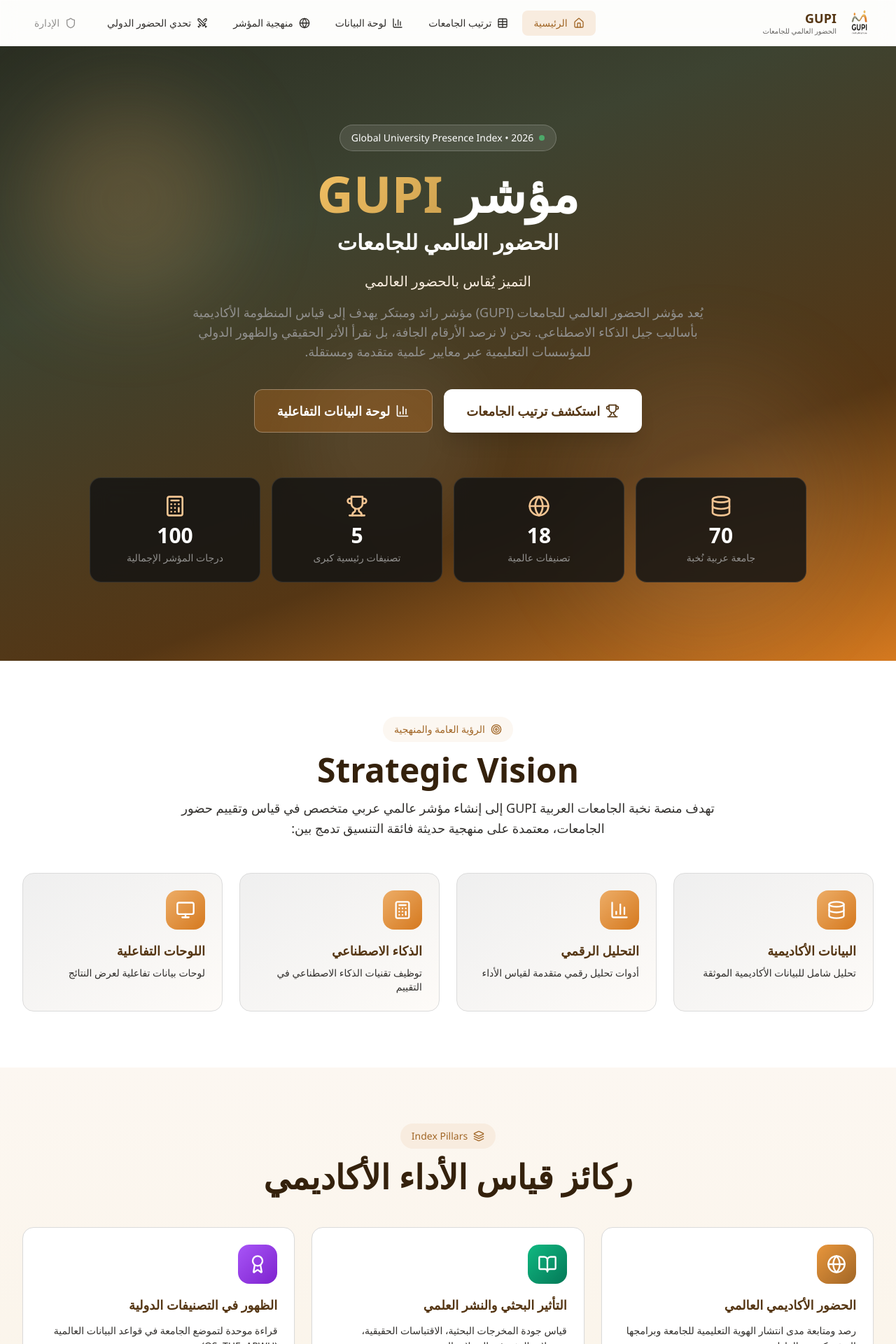
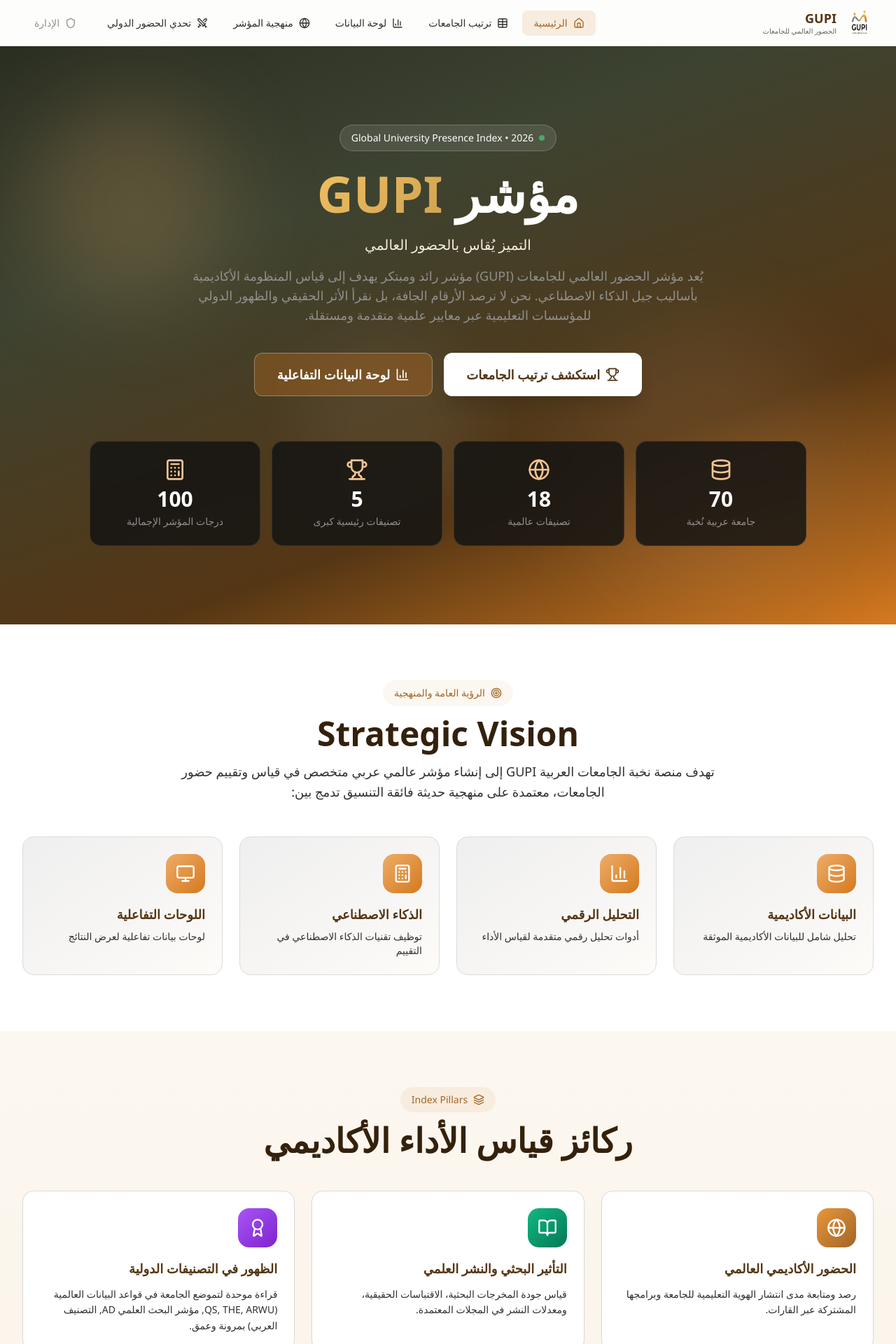
Before and after one commit to h-abar/GUPI-University-Ranking, a Next.js app: page / in a window 1280 px wide. Shown: the top 1920 px of the page at 70% size. Built offline with nearby package versions, Linux system fonts and the light colour scheme.

Commit message:
Update homepage: fix descriptions (18 rankings, 5 excellence, AD+Arabic), remove hero subtitle

```diff
--- a/app/(public)/page.js
+++ b/app/(public)/page.js
@@ -24,12 +24,9 @@ export default function HomePage() {
               <span className="text-sm font-medium">Global University Presence Index • 2026</span>
             </div>
 
-            <h1 className="text-5xl md:text-7xl font-display font-black mb-4 animate-fade-in-up" style={{ animationDelay: '0.1s' }}>
+            <h1 className="text-5xl md:text-7xl font-display font-black mb-6 animate-fade-in-up" style={{ animationDelay: '0.1s' }}>
               مؤشر <span className="gold-text">GUPI</span>
             </h1>
-            <p className="text-2xl md:text-3xl font-display font-bold mb-6 animate-fade-in-up" style={{ animationDelay: '0.2s' }}>
-              الحضور العالمي للجامعات
-            </p>
             <p className="text-lg md:text-xl text-gupi-orange-100 mb-4 animate-fade-in-up" style={{ animationDelay: '0.3s' }}>
               التميز يُقاس بالحضور العالمي
             </p>
@@ -148,7 +145,7 @@ export default function HomePage() {
               {
                 title: 'الظهور في التصنيفات الدولية',
                 icon: Award,
-                desc: 'قراءة موحدة لتموضع الجامعة في قواعد البيانات العالمية (QS, THE, ARWU) بمرونة وعمق.',
+                desc: 'قراءة موحدة لتموضع الجامعة في قواعد البيانات العالمية (QS, THE, ARWU, مؤشر البحث العلمي AD, التصنيف العربي) بمرونة وعمق.',
                 color: 'from-purple-500 to-purple-700',
               },
               {
@@ -373,7 +370,7 @@ export default function HomePage() {
             {[
               {
                 title: 'الحيادية والتوازن',
-                desc: 'استخدام 7 تصنيفات متنوعة للحد التام من التحيز لصالح أي فلسفة تصنيفية واحدة.',
+                desc: 'استخدام 18 تصنيفات متنوعة للحد التام من التحيز لصالح أي فلسفة تصنيفية واحدة.',
                 icon: Shield,
               },
               {
@@ -383,7 +380,7 @@ export default function HomePage() {
               },
               {
                 title: 'مكافأة الجودة والتميز',
-                desc: 'عدم الاكتفاء بالظهور الشكلي وإضافة نقاط تقديرية للتميز في التصنيفات الثلاثة الأكثر تأثيراً.',
+                desc: 'عدم الاكتفاء بالظهور الشكلي وإضافة نقاط تقديرية للتميز في التصنيفات الخمسة الأكثر تأثيراً.',
                 icon: Trophy,
               },
             ].map((item, i) => {
```
